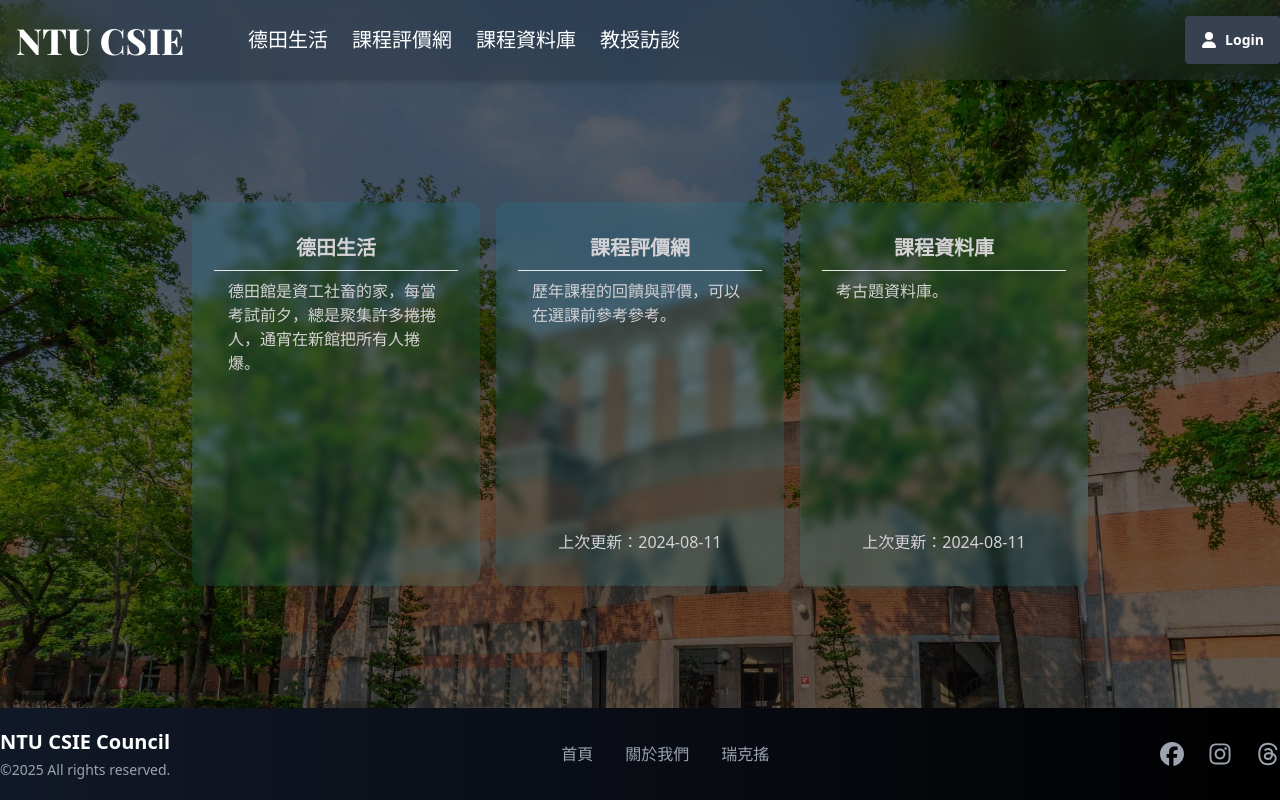
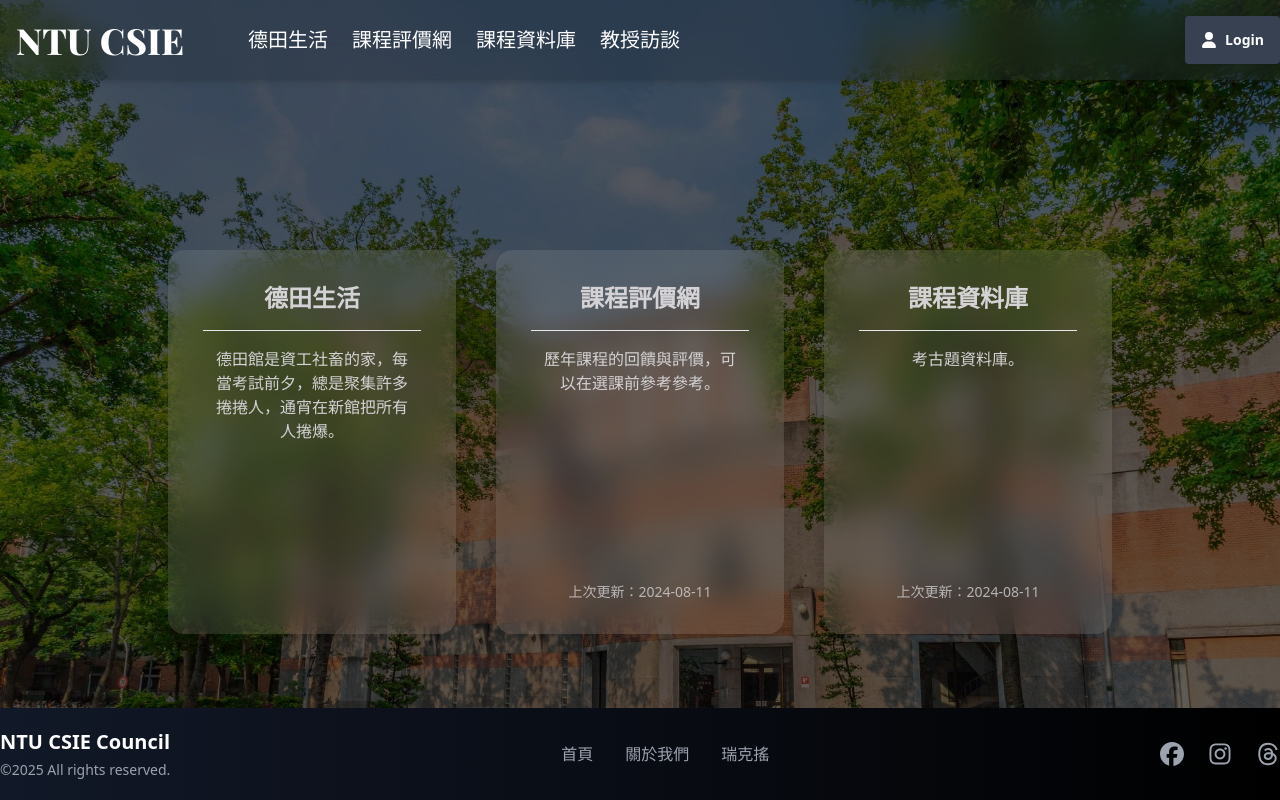
Before and after one commit to NTUCSIECouncil/council.csie-frontend, a Next.js app: page / in a window 1280 px wide. Built offline with nearby package versions, Linux system fonts and the light colour scheme; no server answers.

Commit message:
style: modify home page card style

```diff
--- a/src/app/(home)/background.tsx
+++ b/src/app/(home)/background.tsx
@@ -4,12 +4,13 @@ import building from '@public/building.jpg';
 const Background = (): React.JSX.Element => {
   return (
     <Image
-      alt="Background(Der Tian Hall)."
+      alt="Background (Der Tian Hall)"
       src={building}
-      placeholder="blur"
-      // quality={100}
-      fill
-      className="object-cover brightness-[80%]"
+      layout="fill"
+      objectFit="cover"
+      className="brightness-[75%]"
+      // className="brightness-[75%] filter blur-[1px]"
+      quality={90}
     />
   );
 };
--- a/src/app/(home)/nav-cards.tsx
+++ b/src/app/(home)/nav-cards.tsx
@@ -22,29 +22,24 @@ const pages = [
 
 const NavCards = (): React.JSX.Element => {
   return (
-    <div className="flex items-start justify-center gap-4">
+    <div className="flex flex-wrap justify-center gap-10">
       {pages.map((page) => {
         return (
           <Link
             key={page.name}
             href={page.href}
-            className="
-              flex flex-col justify-between
-              backdrop-blur-sm rounded-xl w-72 h-96 shadow-xl bg-cyan-500 bg-opacity-10 py-8
-              hover:bg-white hover:bg-opacity-10
-            "
+            className="w-72 h-96 flex flex-col justify-between px-4 py-8 rounded-2xl bg-white/10 shadow-lg backdrop-blur-[15px] hover:shadow-2xl transform transition-all duration-300 ease-in-out hover:scale-105"
           >
-            <div className="flex flex-col items-center space-y-2">
-              <p className="text-xl font-semibold text-center">{page.name}</p>
+            <div className="flex flex-col items-center space-y-4">
+              <p className="text-2xl font-bold text-center">{page.name}</p>
               <hr color="white" className="w-[85%] mx-auto border-t" />
-              <p className="w-[75%] mx-auto">{page.description}</p>
+              <p className="w-[80%] mx-auto text-center">{page.description}</p>
             </div>
-            <div className="space-y-2">
-              {page.lastUpdateTime !== undefined
-              && (
-                <p className="text-center">{`上次更新：${page.lastUpdateTime.toISOString().split('T')[0]}`}</p>
-              )}
-            </div>
+            {page.lastUpdateTime && (
+              <div className="pt-4 text-center text-sm opacity-80">
+                <p>{`上次更新：${page.lastUpdateTime.toISOString().split('T')[0]}`}</p>
+              </div>
+            )}
           </Link>
         );
       })}
--- a/src/app/(home)/page.tsx
+++ b/src/app/(home)/page.tsx
@@ -5,8 +5,10 @@ const Page = (): React.JSX.Element => {
   return (
     <>
       <Background />
-      <main className="pt-0">
-        <NavCards />
+      <main className="relative z-10 pt-24">
+        <div className="container mx-auto px-4">
+          <NavCards />
+        </div>
       </main>
     </>
   );
```
